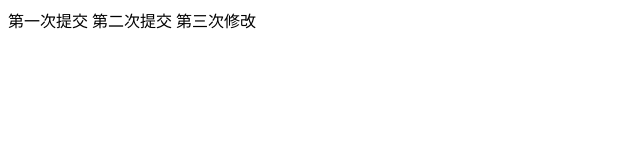
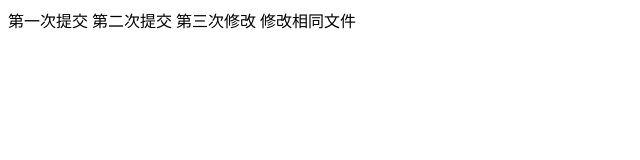
Before and after one commit to y-koala/git-practice, a plain HTML site: page index.html in a window 1280 px wide. Shown: the whole page, without its empty margins (0-640 px from the left). Drawn offline with Linux system fonts and the light colour scheme.

Commit message:
同事修改不同文件后我这边提交

```diff
--- a/index.html
+++ b/index.html
@@ -11,6 +11,7 @@
   第一次提交
   第二次提交
   第三次修改
+  修改相同文件
 </body>
 
 </html>
```
